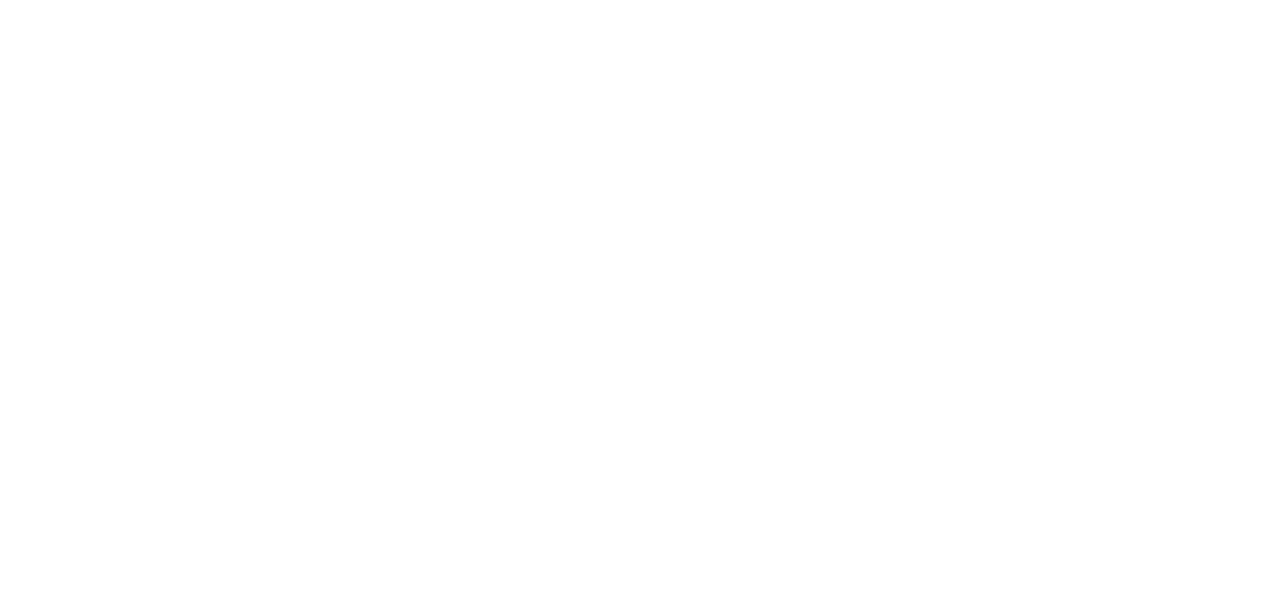
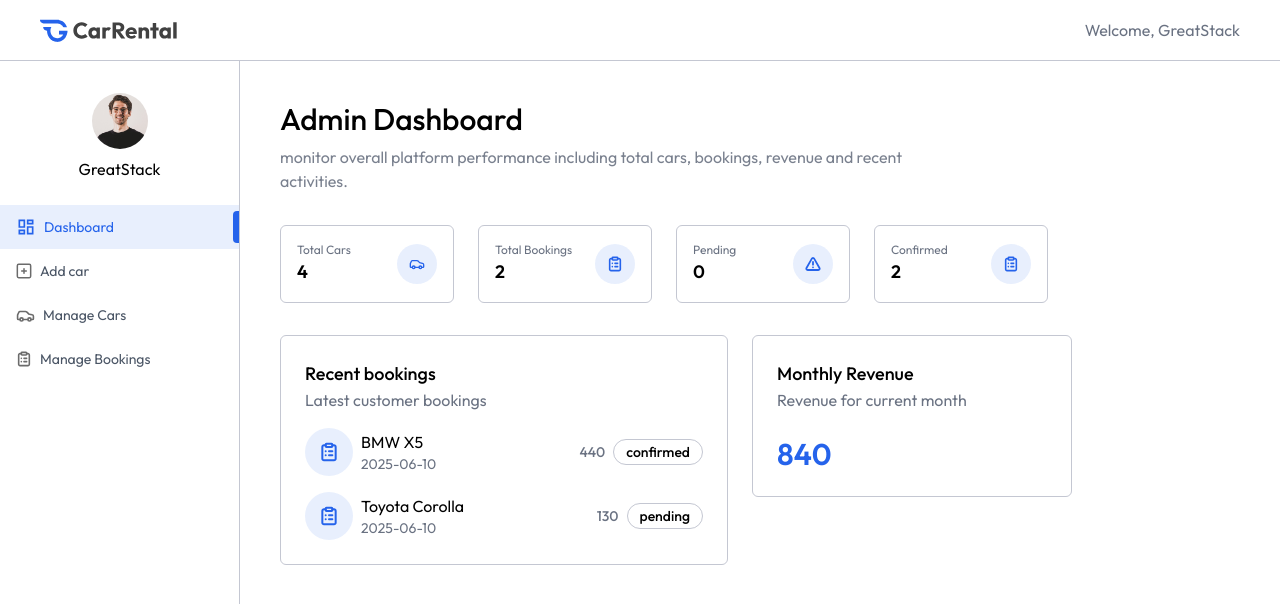
Before and after one commit to JUDHI3134/car-rental, a React app in the folder client/: page /owner in a window 1280 px wide. Before the commit this address had no page. Shown: the top 604 px of the page. Built offline with nearby package versions, Linux system fonts and the light colour scheme; the HTML template or start-up script is replaced by a standard one.

Commit message:
create owner sidebar, navbar and dashboard page

```diff
--- a/client/src/App.jsx
+++ b/client/src/App.jsx
@@ -6,6 +6,11 @@
 import Cars from './pages/Cars'
 import MyBookings from './pages/MyBookings'
 import Footer from './components/Footer'
+import Layout from './pages/owner/Layout'
+import Dashboard from './pages/owner/Dashboard'
+import AddCar from './pages/owner/AddCar'
+import ManageCars from './pages/owner/ManageCars'
+import ManageBookings from './pages/owner/ManageBookings'
 
 const App = () => {
 
@@ -21,6 +26,14 @@
         <Route path='/car-details/:id' element={<CarDetails />} />
         <Route path='/cars' element={<Cars />} />
         <Route path='/my-bookings' element={<MyBookings />} />
+
+        <Route path='/owner' element={<Layout />}>
+          <Route index element={<Dashboard />} />
+          <Route path='add-car' element={<AddCar />} />
+          <Route path='manage-cars' element={<ManageCars />} />
+          <Route path='manage-bookings' element={<ManageBookings />} />
+        </Route>
+
       </Routes>
 
      {!isOwnerPath && <Footer />}
--- /dev/null
+++ b/client/src/components/owner/NavbarOwner.jsx
@@ -0,0 +1,20 @@
+import React from 'react'
+import { assets, dummyUserData } from '../../assets/assets'
+import { Link } from 'react-router-dom';
+
+const NavbarOwner = () => {
+
+    const user = dummyUserData;
+
+  return (
+    <div className='flex items-center justify-between px-6 md:px-10 py-4 text-gray-500 border-b border-borderColor transition-all relative'>
+          <Link to="/">
+            <img src={assets.logo} className='h-7' alt="" />
+          </Link>
+
+          <p>Welcome, { user.name || "Owner"}</p>
+    </div>
+  )
+}
+
+export default NavbarOwner
--- /dev/null
+++ b/client/src/components/owner/Sidebar.jsx
@@ -0,0 +1,49 @@
+import React, { useState } from 'react'
+import { assets, dummyUserData, ownerMenuLinks } from '../../assets/assets'
+import { NavLink, useLocation } from 'react-router-dom';
+
+const Sidebar = () => {
+
+    const user = dummyUserData;
+    const location = useLocation();
+    const [image, setImage] = useState("")
+
+    const updateImage = async () => {
+        user.image = URL.createObjectURL(image)
+        setImage("")
+    }
+
+  return (
+    <div className='relative min-h-screen md:flex flex-col items-center pt-8 max-w-13 md:max-w-60 w-full border-r border-borderColor text-sm'>
+          <div className='group relative'>
+              <label htmlFor="image">
+                  <img src={image ? URL.createObjectURL(image) : user?.image || "https://images.unsplash.com/photo-1750816204148-5d02aff367cb?w=600&auto=format&fit=crop&q=60&ixlib=rb-4.1.0&ixid=M3wxMjA3fDB8MHxzZWFyY2h8N3x8dXNlciUyMGltYWdlfGVufDB8fDB8fHww"} alt="" className='h-9 md:h-14 w-9 md:w-14 rounded-full mx-auto' />
+
+                  <input type="file" id="image" accept='image/*' hidden onChange={(e) => setImage(e.target.files[0])} />
+
+                  <div className='absolute hidden top-0 right-0 left-0 bottom-0 bg-black/10 rounded-full group-hover:flex items-center justify-center cursor-pointer'>
+                      <img src={assets.edit_icon} alt="" />
+                  </div>
+              </label>
+          </div>
+
+          {image && (
+              <button onClick={updateImage} className='absolute top-0 right-0 flex p-2 gap-1 bg-primary/10 text-primary cursor-pointer' >Save <img src={assets.check_icon} className='w-13' alt="" /></button>
+          )}
+          <p className='mt-2 text-base max-md:hidden'>{user?.name}</p>
+
+          <div className='w-full'>
+              {ownerMenuLinks.map((link, index) => (
+                  <NavLink key={index} to={link.path} className={`relative flex items-center gap-2 w-full py-3 pl-4 first:mt-6 ${link.path === location.pathname ? 'bg-primary/10 text-primary' : "text-gray-600"}`}>
+                      <img src={link.path === location.pathname ? link.coloredIcon : link.icon} alt="car icon" />
+                      <span className='max-md:hidden'>{link.name}</span>
+                      <div className={`${link.path === location.pathname && 'bg-primary'} w-1.5 h-8 rounded-l right-0 absolute`}></div>
+                  </NavLink>
+              ))}
+          </div>
+
+    </div>
+  )
+}
+
+export default Sidebar
--- /dev/null
+++ b/client/src/components/owner/Title.jsx
@@ -0,0 +1,12 @@
+import React from 'react'
+
+const Title = ({title, subTitle}) => {
+  return (
+    <>
+      <h1 className='font-medium text-3xl'>{title}</h1>
+          <p className='text-sm md:text-base text-gray-500/90 mt-2 max-w-156'>{ subTitle}</p>
+    </>
+  )
+}
+
+export default Title
--- /dev/null
+++ b/client/src/pages/owner/AddCar.jsx
@@ -0,0 +1,11 @@
+import React from 'react'
+
+const AddCar = () => {
+  return (
+    <div>
+
+    </div>
+  )
+}
+
+export default AddCar
--- /dev/null
+++ b/client/src/pages/owner/Dashboard.jsx
@@ -0,0 +1,92 @@
+import React, { useEffect, useState } from 'react'
+import { assets, dummyDashboardData } from '../../assets/assets'
+import Title from '../../components/owner/Title'
+
+const Dashboard = () => {
+
+    const currency = import.meta.env.VITE_CURRENCY;
+
+    const [data, setData] = useState({
+        totalCars: 0,
+        totalBookings: 0,
+        pendingBookings: 0,
+        completedBookings: 0,
+        recentBookings: [],
+        monthlyRevenue: 0
+    })
+
+    const dashboardCards = [
+        {title: "Total Cars", value: data.totalCars, icon: assets.carIconColored},
+        {title: "Total Bookings", value: data.totalBookings, icon: assets.listIconColored},
+        {title: "Pending", value: data.pendingBookings, icon: assets.cautionIconColored},
+        {title: "Confirmed", value: data.completedBookings, icon: assets.listIconColored},
+    ]
+
+    useEffect(() => {
+        setData(dummyDashboardData)
+    },[])
+
+  return (
+    <div className='px-4 pt-10 md:px-10 flex-1'>
+          <Title title={"Admin Dashboard"} subTitle={"monitor overall platform performance including total cars, bookings, revenue and recent activities."} />
+
+          <div className='grid sm:grid-cols-2 md:grid-cols-3 lg:grid-cols-4 gap-6 my-8 max-w-3xl'>
+              {dashboardCards.map((card, index) => (
+                  <div key={index} className='flex gap-2 items-center justify-between p-4 rounded-md border border-borderColor'>
+
+                      <div className=''>
+                          <h1 className='text-xs text-gray-500'>{ card.title}</h1>
+                          <p className='text-lg font-semibold'>{ card.value}</p>
+                      </div>
+
+                      <div className='flex items-center justify-center w-10 h-10 rounded-full bg-primary/10'>
+                          <img src={card.icon} alt="" className='h-4 w-4' />
+                      </div>
+
+                  </div>
+              ))}
+          </div>
+
+
+          <div className='flex flex-wrap items-start gap-6 mb-8 w-full'>
+
+              {/* recent booking------------- */}
+              <div className='p-4 md:p-6 border border-borderColor rounded-md w-full max-w-md'>
+                  <h1 className='text-lg font-medium'>Recent bookings</h1>
+                  <p className='text-gray-500'>Latest customer bookings</p>
+
+                  {data.recentBookings.map((booking, index) => (
+                      <div key={index} className='mt-4 flex items-center justify-between'>
+                          <div className='flex items-center gap-2'>
+                              <div className='hidden md:flex items-center justify-center h-12 w-12 rounded-full bg-primary/10'>
+                                  <img src={assets.listIconColored} alt="" className='h-5 w-5' />
+                              </div>
+                              <div>
+                                  <p>{booking.car.brand} {booking.car.model}</p>
+                                  <p className='text-sm text-gray-500'>{ booking.createdAt.split('T')[0]}</p>
+                              </div>
+                          </div>
+
+                          <div className='flex items-center gap-2 font-medium'>
+                              <p className='text-sm text-gray-500'>{ currency} { booking.price}</p>
+                              <p className='px-3 py-0.5 border border-borderColor rounded-full text-sm'>{ booking.status}</p>
+                          </div>
+
+                      </div>
+                  ))}
+              </div>
+
+              {/* monthly revenue------------- */}
+              <div className='p-4 md:p-6 mb-6 border border-borderColor rounded-md w-full md:max-w-xs'>
+                  <h1 className='text-lg font-medium'>Monthly Revenue</h1>
+                  <p className='text-gray-500'>Revenue for current month</p>
+                  <p className='text-3xl mt-6 font-semibold text-primary'>{currency} { data.monthlyRevenue}</p>
+              </div>
+
+          </div>
+
+    </div>
+  )
+}
+
+export default Dashboard
--- /dev/null
+++ b/client/src/pages/owner/Layout.jsx
@@ -0,0 +1,19 @@
+import React from 'react'
+import NavbarOwner from '../../components/owner/NavbarOwner'
+import Sidebar from '../../components/owner/Sidebar'
+import { Outlet } from 'react-router-dom'
+
+const Layout = () => {
+  return (
+    <div className='flex flex-col'>
+          <NavbarOwner />
+
+          <div className='flex'>
+              <Sidebar />
+              <Outlet />
+          </div>
+    </div>
+  )
+}
+
+export default Layout
--- /dev/null
+++ b/client/src/pages/owner/ManageBookings.jsx
@@ -0,0 +1,11 @@
+import React from 'react'
+
+const ManageBookings = () => {
+  return (
+    <div>
+
+    </div>
+  )
+}
+
+export default ManageBookings
--- /dev/null
+++ b/client/src/pages/owner/ManageCars.jsx
@@ -0,0 +1,11 @@
+import React from 'react'
+
+const ManageCars = () => {
+  return (
+    <div>
+
+    </div>
+  )
+}
+
+export default ManageCars
```
